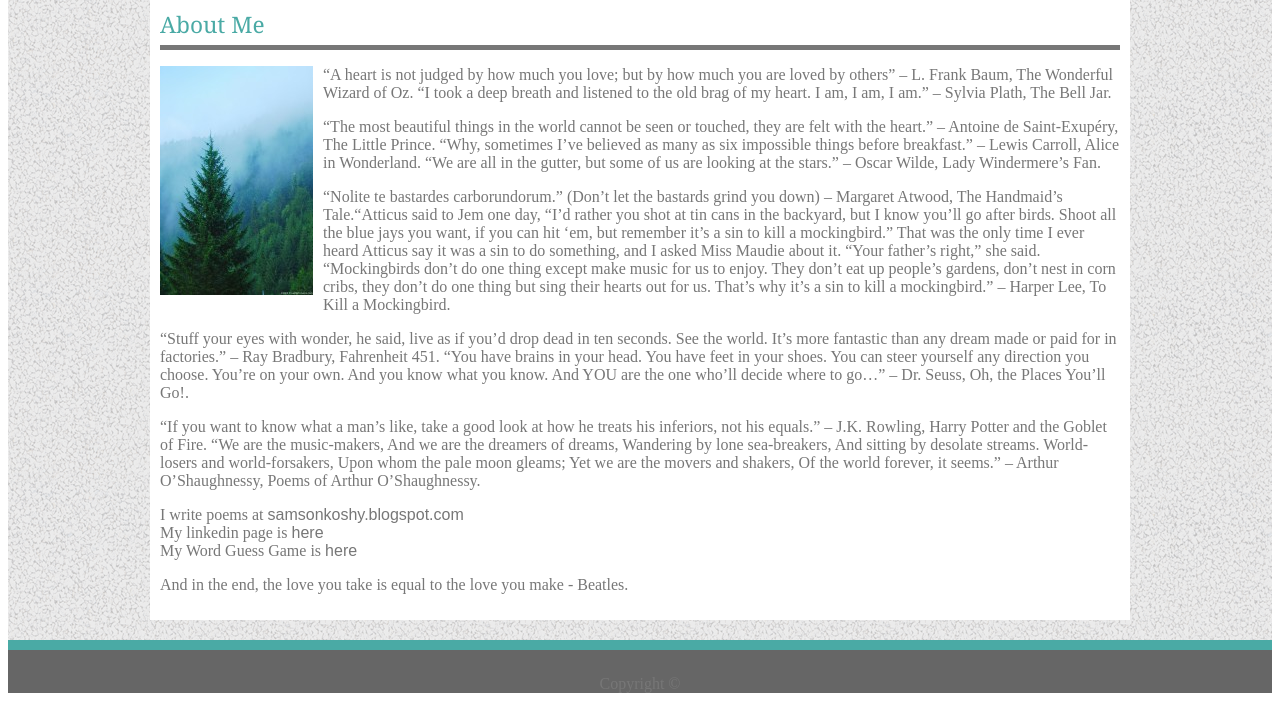
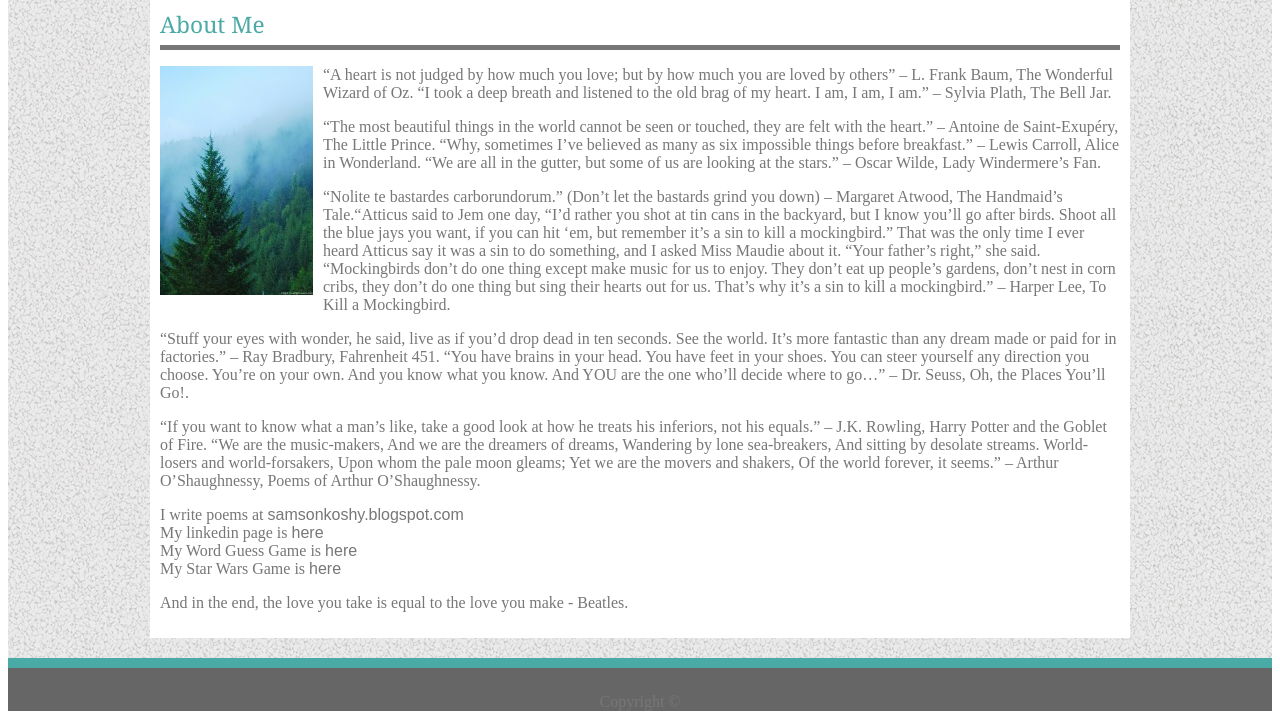
Before and after one commit to koshys/Responsive-Portfolio, a plain HTML site: page index.html in a window 1280 px wide. Shown: the part 134-853 px from the top of the page. Drawn offline with Linux system fonts and the light colour scheme.

Commit message:
add the star wars game link

```diff
--- a/index.html
+++ b/index.html
@@ -42,7 +42,8 @@
                         <p class="main-section-para">
                             I write poems at <a class="para-link" href="https://samsonkoshy.blogspot.com" target="_blank"`>samsonkoshy.blogspot.com</a> <br>
                             My linkedin page is <a class="para-link" href="https://www.linkedin.com/in/samsonkoshy" target="_blank"`>here</a> <br>
-                            My Word Guess Game is <a class="para-link" href="https://koshys.github.io/Word-Guess-Game/index.html" target="_blank">here</a>
+                            My Word Guess Game is <a class="para-link" href="https://koshys.github.io/Word-Guess-Game/index.html" target="_blank">here</a><br>
+                            My Star Wars Game is <a class="para-link" href="https://koshys.github.io/unit-4-game/index.html" target="_blank">here</a>
                         </p>
                         <p class="main-section-para" >And in the end, the love you take is equal to the love you make - Beatles.</p>
                 </section>
```
